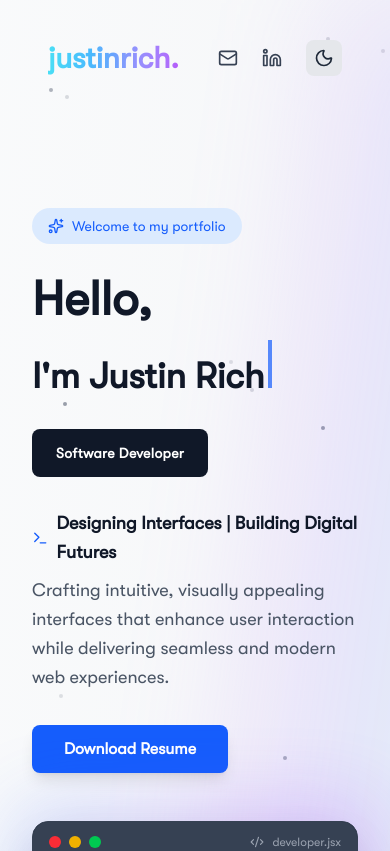
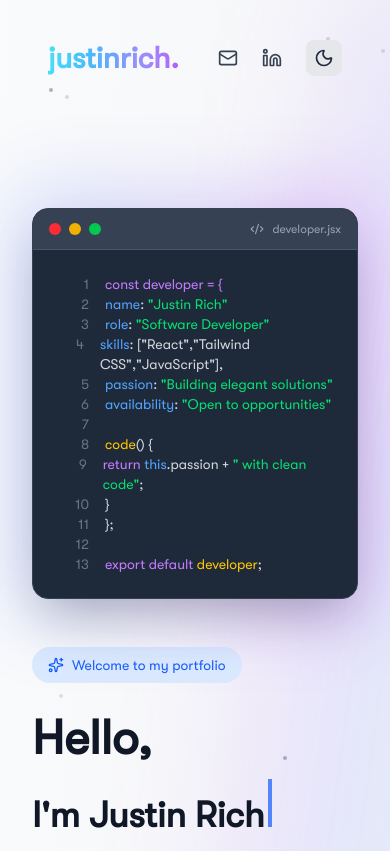
Before and after one commit to tsujin1/my-portfolio, a React (Vite) app: page / in a window 390 px wide. Shown: the top 851 px of the page. Built offline with nearby package versions, Linux system fonts and the light colour scheme.

Commit message:
Update hero section

```diff
--- a/src/components/Hero.tsx
+++ b/src/components/Hero.tsx
@@ -121,7 +121,7 @@ export default developer;`;
         <div className="grid lg:grid-cols-2 gap-12 items-center">
 
           {/* Left side - Text content */}
-          <div className="space-y-8">
+          <div className="space-y-8 order-2 lg:order-1">
             <div className="inline-flex items-center space-x-2 px-4 py-2 bg-blue-100 dark:bg-blue-900/30 rounded-full">
               <Sparkles size={16} className="text-blue-600 dark:text-blue-400" />
               <span className="text-sm font-medium text-blue-600 dark:text-blue-400">
@@ -165,7 +165,7 @@ export default developer;`;
           </div>
 
           {/* Right side - Code snippet */}
-          <div className="relative" style={{ animation: 'float 6s ease-in-out infinite' }}>
+          <div className="relative order-1 lg:order-2" style={{ animation: 'float 6s ease-in-out infinite' }}>
             <div className="absolute -inset-4 bg-gradient-to-r from-blue-600 to-purple-600 rounded-2xl opacity-20 blur-2xl" />
 
             <div className="relative bg-gray-800 dark:bg-gray-900 rounded-2xl overflow-hidden shadow-2xl border border-gray-700">
```
